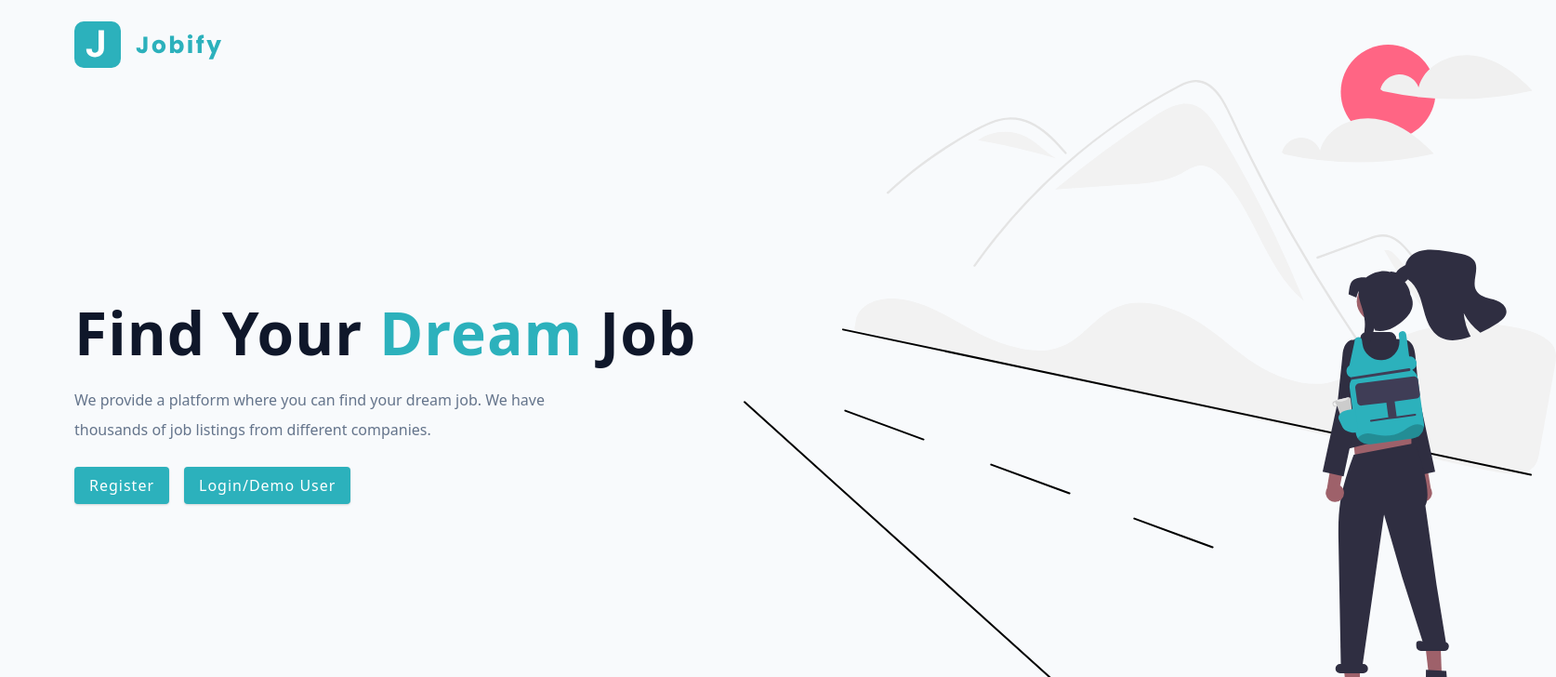
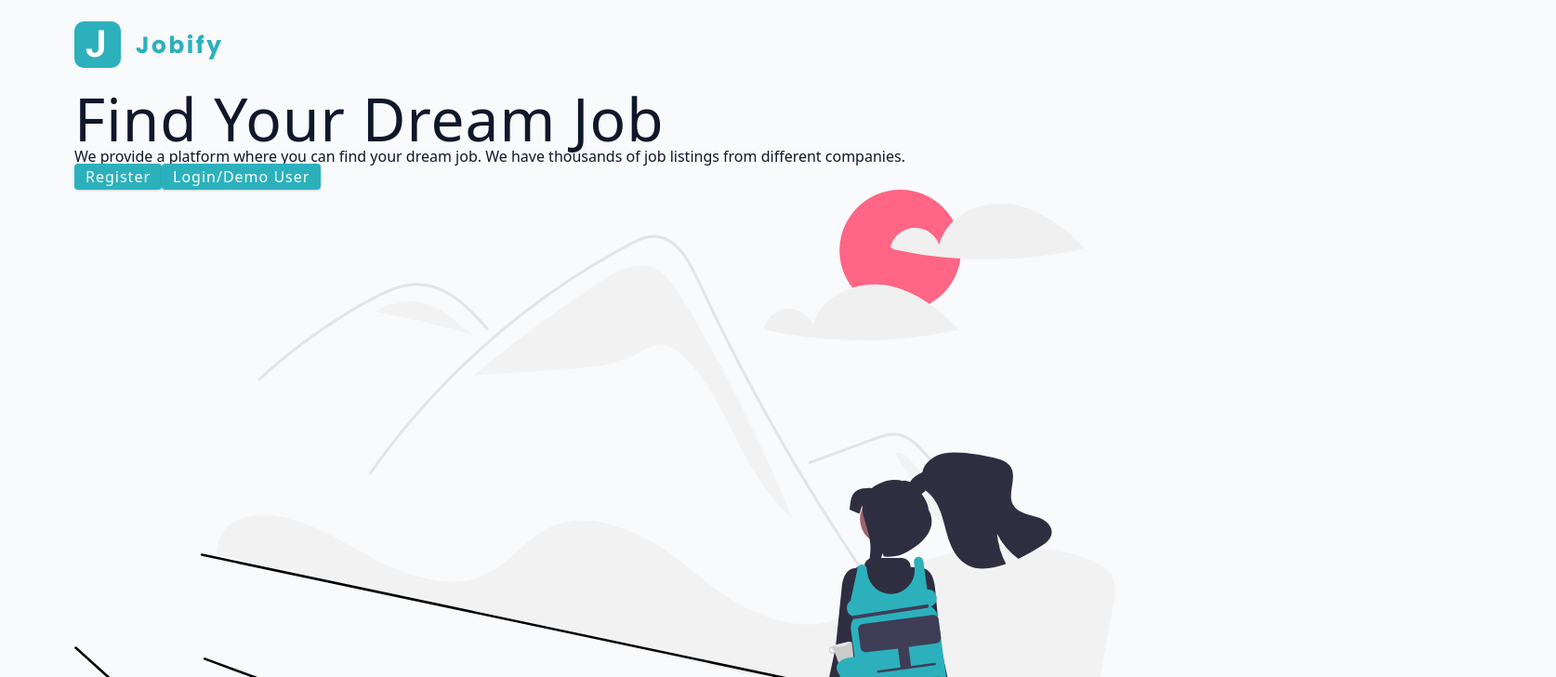
Before and after one commit to Aroshana1/TopJobs, a React (Vite) app in the folder client/: page / in a window 1280 px wide. Shown: the top 728 px of the page at 93% size, 1674 px wide, since content can reach past the window. Built offline with nearby package versions, Linux system fonts and the light colour scheme.

Commit message:
landing page 2

```diff
--- a/client/src/assets/wrappers/LandingPage.js
+++ b/client/src/assets/wrappers/LandingPage.js
@@ -1,4 +1,4 @@
-import styled from 'styled-components';
+import styled from "styled-components";
 
 const Wrapper = styled.section`
   nav {
@@ -10,41 +10,7 @@ const Wrapper = styled.section`
     align-items: center;
   }
   .page {
-    min-height: calc(100vh - var(--nav-height));
-    display: grid;
-    align-items: center;
-    margin-top: -3rem;
-  }
-  h1 {
-    font-weight: 700;
-    span {
-      color: var(--primary-500);
-    }
-    margin-bottom: 1.5rem;
-  }
-  p {
-    line-height: 2;
-    color: var(--text-secondary-color);
-    margin-bottom: 1.5rem;
-    max-width: 35em;
-  }
-  .register-link {
-    margin-right: 1rem;
-  }
-  .main-img {
-    display: none;
-  }
-  .btn {
-    padding: 0.75rem 1rem;
-  }
-  @media (min-width: 992px) {
-    .page {
-      grid-template-columns: 1fr 400px;
-      column-gap: 3rem;
-    }
-    .main-img {
-      display: block;
-    }
+    min-height: calc(100vh-var(--nav-height));
   }
 `;
 export default Wrapper;
--- a/client/src/pages/Landing.jsx
+++ b/client/src/pages/Landing.jsx
@@ -27,7 +27,7 @@ const Landing = () => {
             Login/Demo User
           </Link>
         </div>
-        <img src={main} className="main main-img" alt="img main-img" />
+        <img src={main} className="img main-img" alt="img main-img" />
       </div>
     </Wrapper>
   );
```
